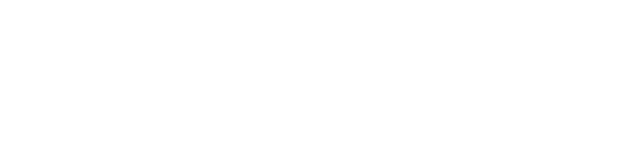
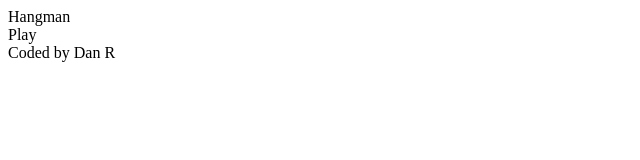
Before and after one commit to djrich87/hang-man, a plain HTML site: page index.html in a window 1280 px wide. Shown: the whole page, without its empty margins (0-640 px from the left). Drawn offline with Linux system fonts and the light colour scheme.

Commit message:
add div for title, play button and footer

```diff
--- a/index.html
+++ b/index.html
@@ -4,10 +4,14 @@
   <meta charset="UTF-8">
   <meta http-equiv="X-UA-Compatible" content="IE=edge">
   <meta name="viewport" content="width=device-width, initial-scale=1.0">
-  <title>Document</title>
+  <title>Hangman the Game</title>
 </head>
 <body>
-
+  <div id="home">
+    <div class="title">Hangman</div>
+    <div class="button anim" onclick="startGame()">Play</div>
+    <div class="foother">Coded by Dan R</div>
+  </div>
 
 
 
```
